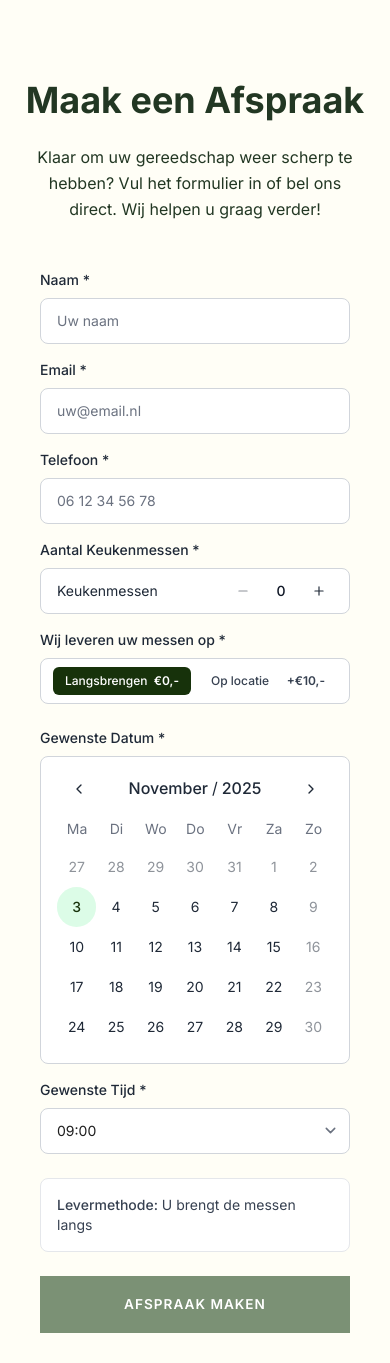
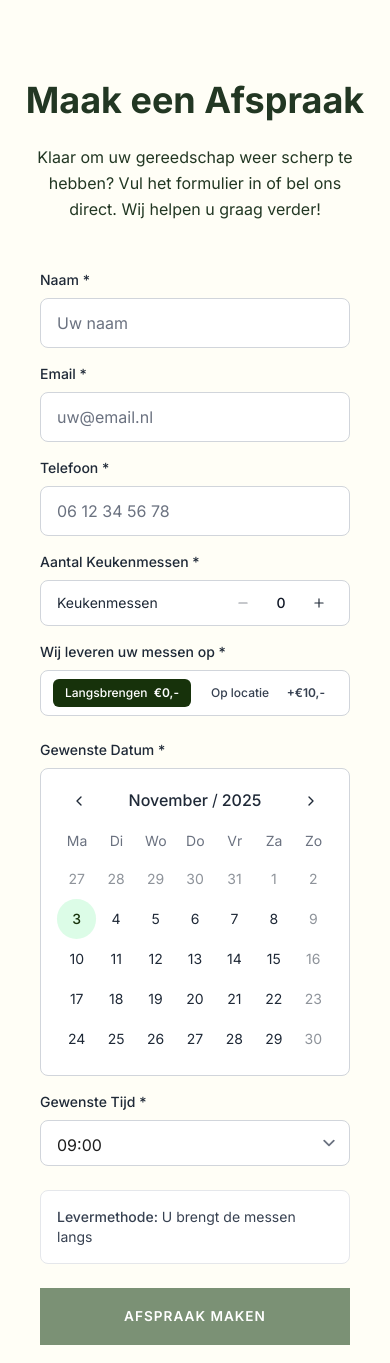
Before and after one commit to JaimeBlok/SlijpwerkAchterhoek, a Next.js app: page / in a window 390 px wide. Shown: the part 2242-3605 px from the top of the page. Built offline with nearby package versions, Linux system fonts and the light colour scheme.

Commit message:
Fix mobile zoom issue by using text-base on input fields

```diff
--- a/app/page.tsx
+++ b/app/page.tsx
@@ -290,7 +290,7 @@ export default function Home() {
                   <input
                     type="text"
                     id="name"
-                    className="py-3 px-4 block w-full border border-gray-300 rounded-lg text-sm focus:border-primary-500 focus:ring-primary-500"
+                    className="py-3 px-4 block w-full border border-gray-300 rounded-lg text-base focus:border-primary-500 focus:ring-primary-500"
                     placeholder="Uw naam"
                     value={formData.name}
                     onChange={(e) => setFormData({...formData, name: e.target.value})}
@@ -304,7 +304,7 @@ export default function Home() {
                   <input
                     type="email"
                     id="email"
-                    className="py-3 px-4 block w-full border border-gray-300 rounded-lg text-sm focus:border-primary-500 focus:ring-primary-500"
+                    className="py-3 px-4 block w-full border border-gray-300 rounded-lg text-base focus:border-primary-500 focus:ring-primary-500"
                     placeholder="uw@email.nl"
                     value={formData.email}
                     onChange={(e) => setFormData({...formData, email: e.target.value})}
@@ -318,7 +318,7 @@ export default function Home() {
                   <input
                     type="tel"
                     id="phone"
-                    className="py-3 px-4 block w-full border border-gray-300 rounded-lg text-sm focus:border-primary-500 focus:ring-primary-500"
+                    className="py-3 px-4 block w-full border border-gray-300 rounded-lg text-base focus:border-primary-500 focus:ring-primary-500"
                     placeholder="06 12 34 56 78"
                     value={formData.phone}
                     onChange={(e) => setFormData({...formData, phone: e.target.value})}
@@ -407,7 +407,7 @@ export default function Home() {
                 <div>
                   <label className="block text-sm font-medium mb-2 text-gray-800">Gewenste Tijd *</label>
                   <select
-                    className="py-3 px-4 block w-full border border-gray-300 rounded-lg text-sm focus:border-primary-500 focus:ring-primary-500 h-[46px]"
+                    className="py-3 px-4 block w-full border border-gray-300 rounded-lg text-base focus:border-primary-500 focus:ring-primary-500 h-[46px]"
                     value={selectedDate ? selectedDate.getHours() : 9}
                     onChange={(e) => {
                       const hour = parseInt(e.target.value)
```
